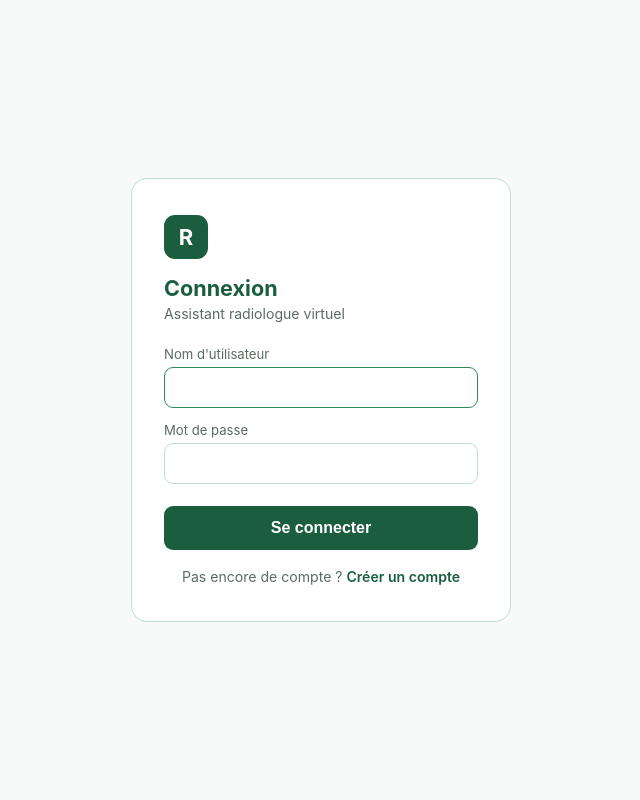
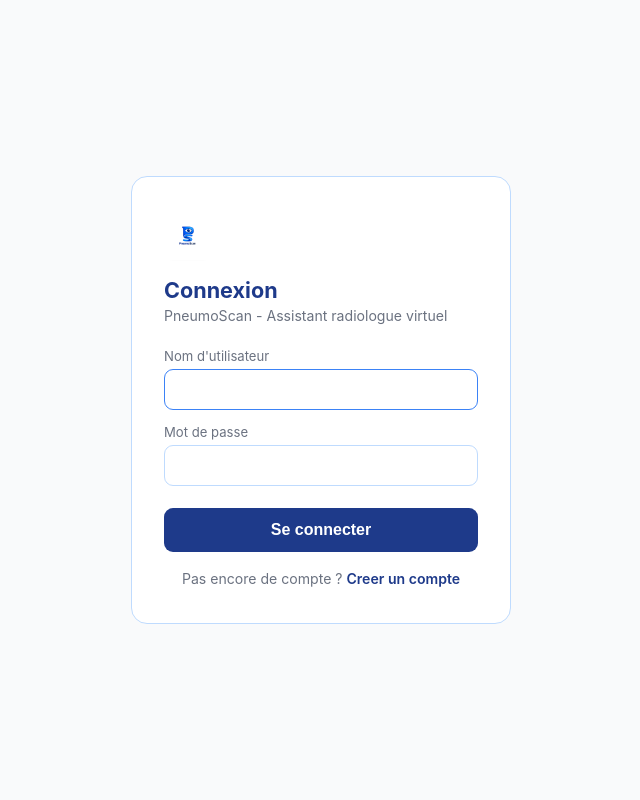
Before and after one commit to BoumedineRayan/PneumoScan, a FastAPI app: page /login in a window 1280 px wide. Shown: the whole page, without its empty margins (319-959 px from the left). Run offline with FastAPI, Linux system fonts and the light colour scheme; parts of the project's set-up code (start-up, migrations or seed data) failed here and were passed over; some libraries are stand-ins or nearby versions.

Commit message:
commit  graphic changes

```diff
--- a/app/server.py
+++ b/app/server.py
@@ -21,6 +21,7 @@ from fastapi import FastAPI, Request, Form, UploadFile, File
 from fastapi.responses import (
     HTMLResponse, RedirectResponse, JSONResponse, Response)
 from fastapi.templating import Jinja2Templates
+from fastapi.staticfiles import StaticFiles
 from PIL import Image
 
 from . import database as db
@@ -42,6 +43,7 @@ async def lifespan(app: FastAPI):
 
 
 app = FastAPI(title="Assistant radiologue virtuel", lifespan=lifespan)
+app.mount("/static", StaticFiles(directory=BASE / "static"), name="static")
 try:
     db.init_db()
 except Exception as e:
--- a/app/templates/login.html
+++ b/app/templates/login.html
@@ -3,45 +3,45 @@
 <head>
 <meta charset="utf-8">
 <meta name="viewport" content="width=device-width, initial-scale=1">
-<title>Connexion - Assistant radiologue</title>
+<title>Connexion - PneumoScan</title>
 <style>
-  :root { --green-dark:#1B5E3F; --green:#2E8B57; --green-soft:#E6F4EC;
-    --green-line:#BFE0CD; --ink:#18211C; --grey:#5C6B62; --bg:#F7FAF8; --red:#B3261E; }
+  :root {
+    --blue-dark:#1E3A8A; --blue:#3B82F6; --blue-soft:#EFF6FF;
+    --blue-line:#BFDBFE; --ink:#111827; --grey:#6B7280; --bg:#F9FAFB; --red:#B3261E; }
   * { box-sizing:border-box; }
   body { margin:0; background:var(--bg); color:var(--ink);
     font-family:-apple-system,"Segoe UI",Roboto,Helvetica,Arial,sans-serif;
     display:grid; place-items:center; min-height:100vh; }
-  .card { background:#fff; border:1px solid var(--green-line); border-radius:16px;
+  .card { background:#fff; border:1px solid var(--blue-line); border-radius:16px;
     padding:36px 32px; width:100%; max-width:380px; }
-  .logo { width:44px; height:44px; border-radius:11px; background:var(--green-dark);
-    display:grid; place-items:center; color:#fff; font-weight:700; font-size:22px; margin-bottom:16px; }
-  h1 { font-size:1.35rem; color:var(--green-dark); margin:0 0 4px; }
+  .logo { width:48px; height:48px; border-radius:11px; object-fit:cover; margin-bottom:16px; display:block; }
+  h1 { font-size:1.35rem; color:var(--blue-dark); margin:0 0 4px; }
   .sub { color:var(--grey); font-size:0.88rem; margin-bottom:24px; }
   label { display:block; font-size:0.82rem; color:var(--grey); margin:14px 0 5px; }
-  input { width:100%; padding:11px 13px; border:1.5px solid var(--green-line);
+  input { width:100%; padding:11px 13px; border:1.5px solid var(--blue-line);
     border-radius:9px; font-size:0.95rem; }
-  input:focus { outline:none; border-color:var(--green); }
-  button { width:100%; margin-top:22px; background:var(--green-dark); color:#fff;
+  input:focus { outline:none; border-color:var(--blue); }
+  button { width:100%; margin-top:22px; background:var(--blue-dark); color:#fff;
     border:0; padding:13px; border-radius:9px; font-size:1rem; font-weight:600; cursor:pointer; }
-  button:hover { background:var(--green); }
+  button:hover { background:var(--blue); }
   .alt { text-align:center; margin-top:18px; font-size:0.88rem; color:var(--grey); }
-  .alt a { color:var(--green-dark); font-weight:600; text-decoration:none; }
+  .alt a { color:var(--blue-dark); font-weight:600; text-decoration:none; }
   .error { background:#FCEBEA; color:var(--red); padding:10px 12px; border-radius:8px;
     font-size:0.85rem; margin-bottom:8px; }
 </style>
 </head>
 <body>
   <form class="card" method="post" action="/login">
-    <div class="logo">R</div>
+    <img src="/static/logo.png" alt="Logo" class="logo">
     <h1>Connexion</h1>
-    <div class="sub">Assistant radiologue virtuel</div>
+    <div class="sub">PneumoScan - Assistant radiologue virtuel</div>
     {% if error %}<div class="error">{{ error }}</div>{% endif %}
     <label for="username">Nom d'utilisateur</label>
     <input type="text" id="username" name="username" required autofocus>
     <label for="password">Mot de passe</label>
     <input type="password" id="password" name="password" required>
     <button type="submit">Se connecter</button>
-    <div class="alt">Pas encore de compte ? <a href="/register">Créer un compte</a></div>
+    <div class="alt">Pas encore de compte ? <a href="/register">Creer un compte</a></div>
   </form>
 </body>
 </html>
--- a/data_outputs/results.csv
+++ b/data_outputs/results.csv
@@ -4,3 +4,4 @@ ts,filename,prompt_variant,predicted_class,confidence,image_quality,justificatio
 1782995167.5,WhatsApp Image 2026-06-29 at 14.57.31.jpeg,baseline,normal,0.99,good,The lungs appear clear.,no obvious opacity,No specific findings are identified.,5.6
 1782995189.5,WhatsApp Image 2026-06-29 at 14.57.31 (2).jpeg,baseline,uncertain,0.2,good,possible opacity in the right lower lung field,one short observation,limited view of the lung bases,15.0
 1782998332.7,WhatsApp Image 2026-06-29 at 14.57.31.jpeg,baseline,normal,0.99,good,The lungs appear clear.,no obvious opacity,No specific findings are identified.,8.8
+1783055010.6,WhatsApp Image 2026-06-29 at 14.57.31.jpeg,baseline,normal,0.99,good,The lungs appear clear.,no obvious opacity,No specific findings are identified.,7.2
```
Also changed, not shown: Notebooks/Result/results_baseline.csv (added, +31 -0 lines), Notebooks/Result/results_improved.csv (added, +31 -0 lines), app/templates/register.html (+14 -14 lines).
